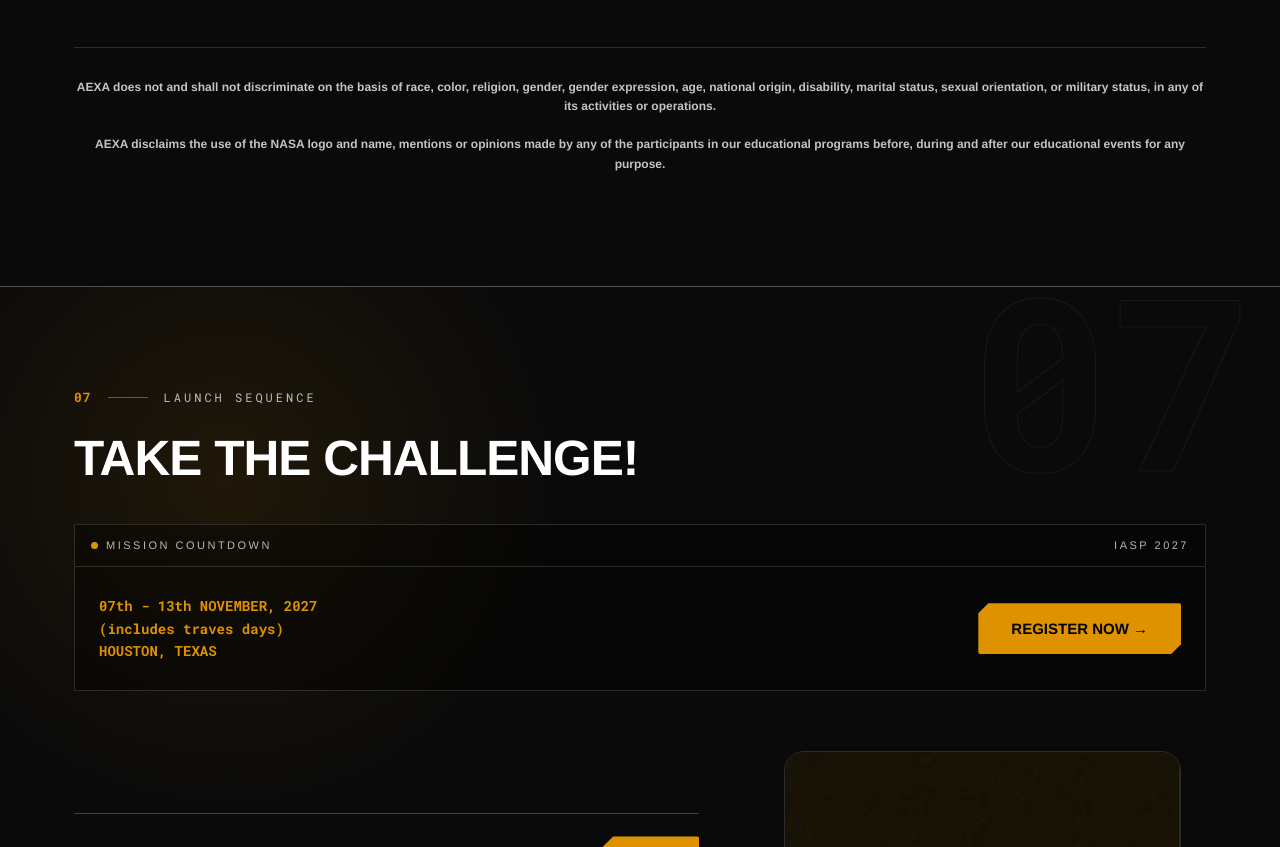
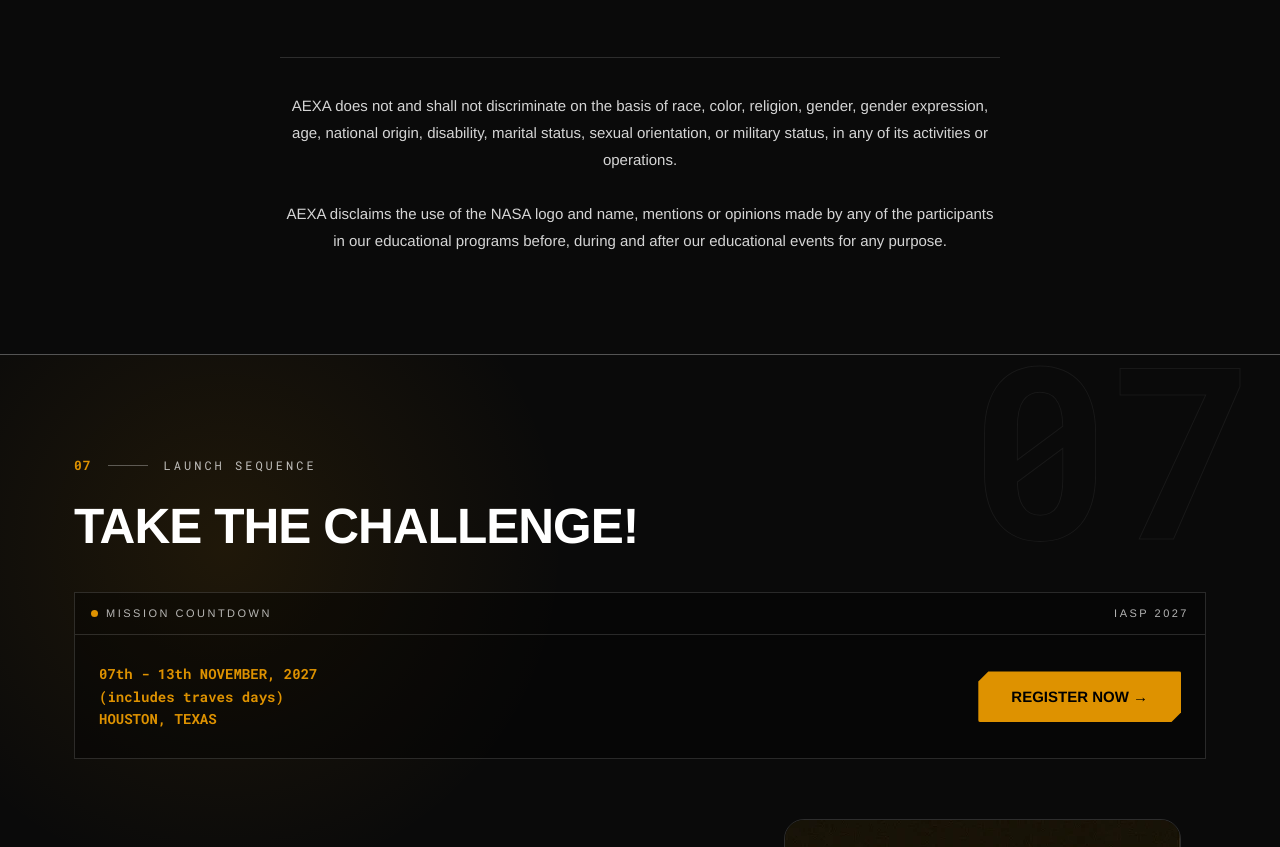
Before and after one commit to entrpie/aexa-iasp, a plain HTML site: page index.html in a window 1280 px wide. Shown: the part 4993-5840 px from the top of the page. Drawn offline with Linux system fonts and the light colour scheme.

Commit message:
Improve legibility of the legal disclaimer in Flight Manual
Constrain it to a centered 720px block with larger, regular-weight
text instead of a full-width, barely-visible footnote line.

Co-Authored-By: Claude Sonnet 5 <noreply@anthropic.com>

```diff
--- a/assets/css/main.css
+++ b/assets/css/main.css
@@ -883,15 +883,17 @@ button:focus-visible,
 }
 
 .fine-print {
-  margin-top: 50px;
-  padding-top: 30px;
+  max-width: 720px;
+  margin: 60px auto 0;
+  padding-top: 34px;
   border-top: 1px solid var(--line);
   font-family: var(--font-hv);
-  font-size: 12px;
-  color: #c2c5c8;
+  font-size: 15px;
+  line-height: 1.8;
+  color: var(--ink);
   text-align: center;
 }
-.fine-print strong { color: #c2c5c8; font-weight: 600; }
+.fine-print strong { color: var(--ink); font-weight: 400; }
 
 /* ---------- Launch Sequence ---------- */
 .launch {
```
